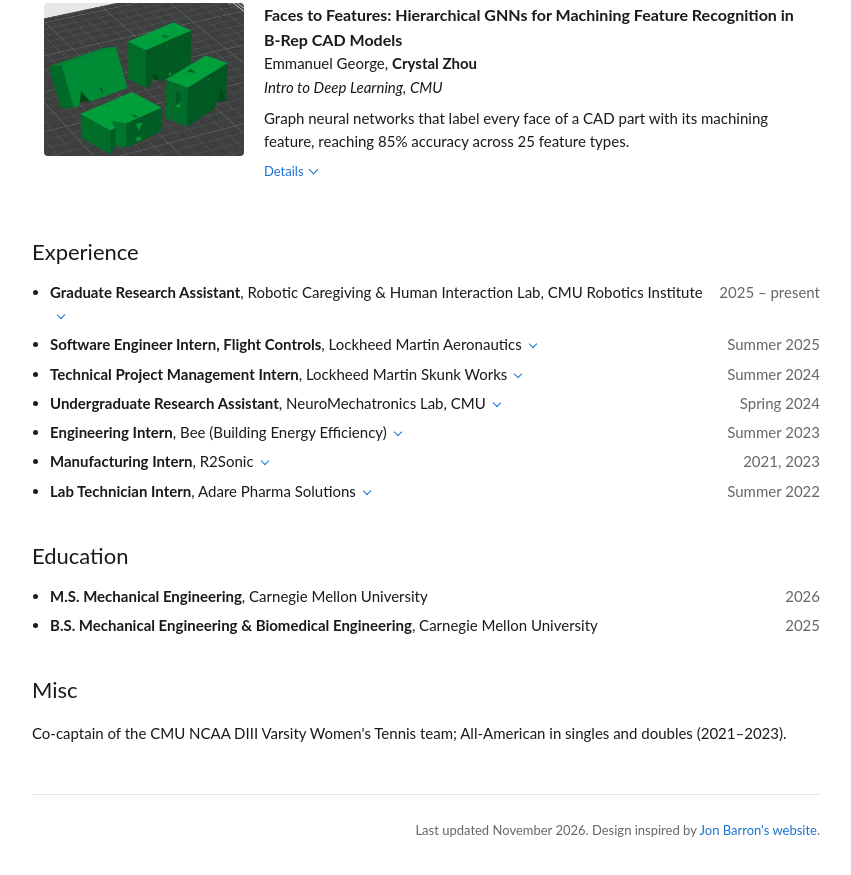
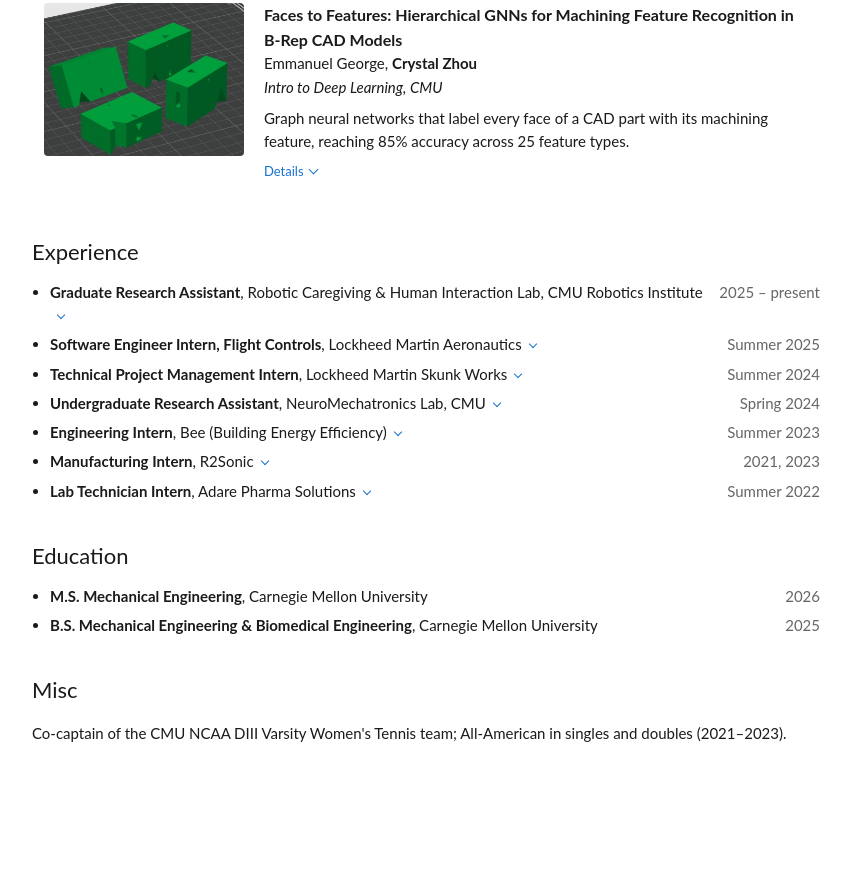
Before and after one commit to zhou-crystal/zhou-crystal.github.io, a plain HTML site: page index.html in a window 1280 px wide. Shown: the part 1842-2717 px from the top of the page, without its empty margins (214-1065 px from the left). After the commit the page ends 2627 px from the top, so only its background shows below. Drawn offline with Linux system fonts and the light colour scheme.

Commit message:
Remove footer
Co-Authored-By: Claude Opus 5.5 <noreply@anthropic.com>

```diff
--- a/index.html
+++ b/index.html
@@ -308,9 +308,6 @@
     <p>Co-captain of the CMU NCAA DIII Varsity Women's Tennis team; All-American in singles and doubles (2021–2023).</p>
   </section>
 
-  <footer>
-    <p>Last updated November 2026. Design inspired by <a href="https://jonbarron.info">Jon Barron's website</a>.</p>
-  </footer>
 
 </main>
 <script>
```
